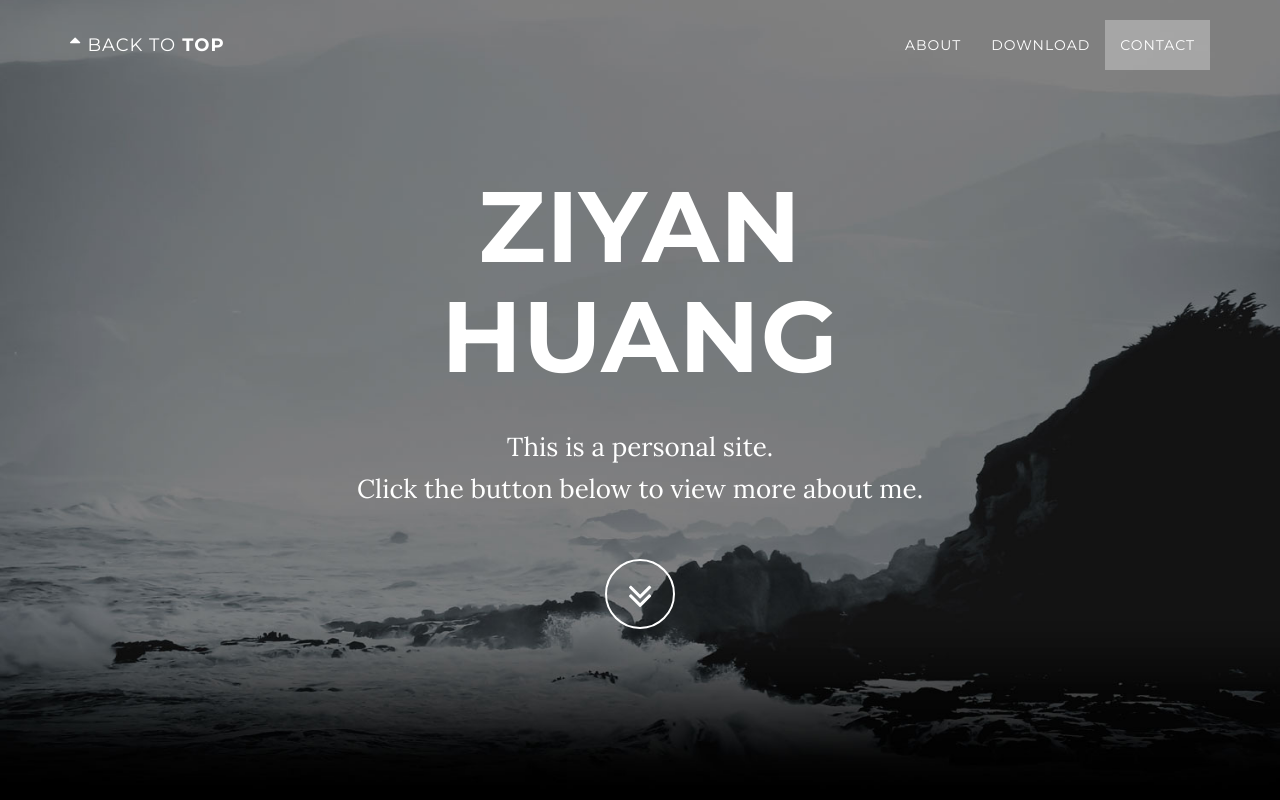
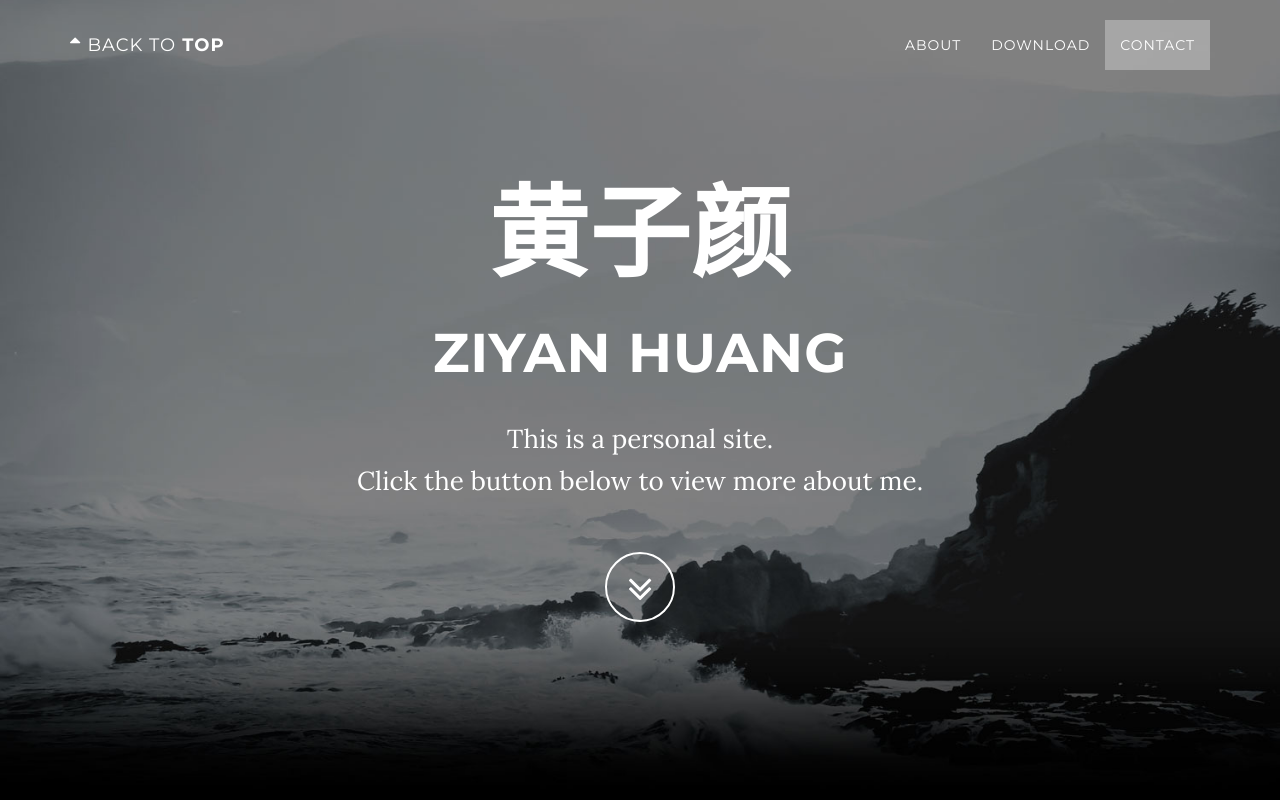
Before and after one commit to ziyanhuang/ziyanhuang.github.io, a website: page index.html in a window 1280 px wide. Shown: the top 800 px of the page. Drawn offline with nearby package versions, Linux system fonts and the light colour scheme; some packages are replaced by stand-ins of ours.

Commit message:
Headline Chinese

```diff
--- a/index.html
+++ b/index.html
@@ -67,7 +67,8 @@
             <div class="container">
                 <div class="row">
                     <div class="col-md-8 col-md-offset-2">
-                        <h1 class="brand-heading">Ziyan Huang</h1>
+                        <h1 class="brand-heading">黄子颜</h1>
+                        <h1 class="brand-heading" style="font-size:390%">Ziyan Huang</h1>
                         <p class="intro-text">This is a personal site.
                             <br>Click the button below to view more about me.</p>
                         <a href="#about" class="btn btn-circle page-scroll">
```
